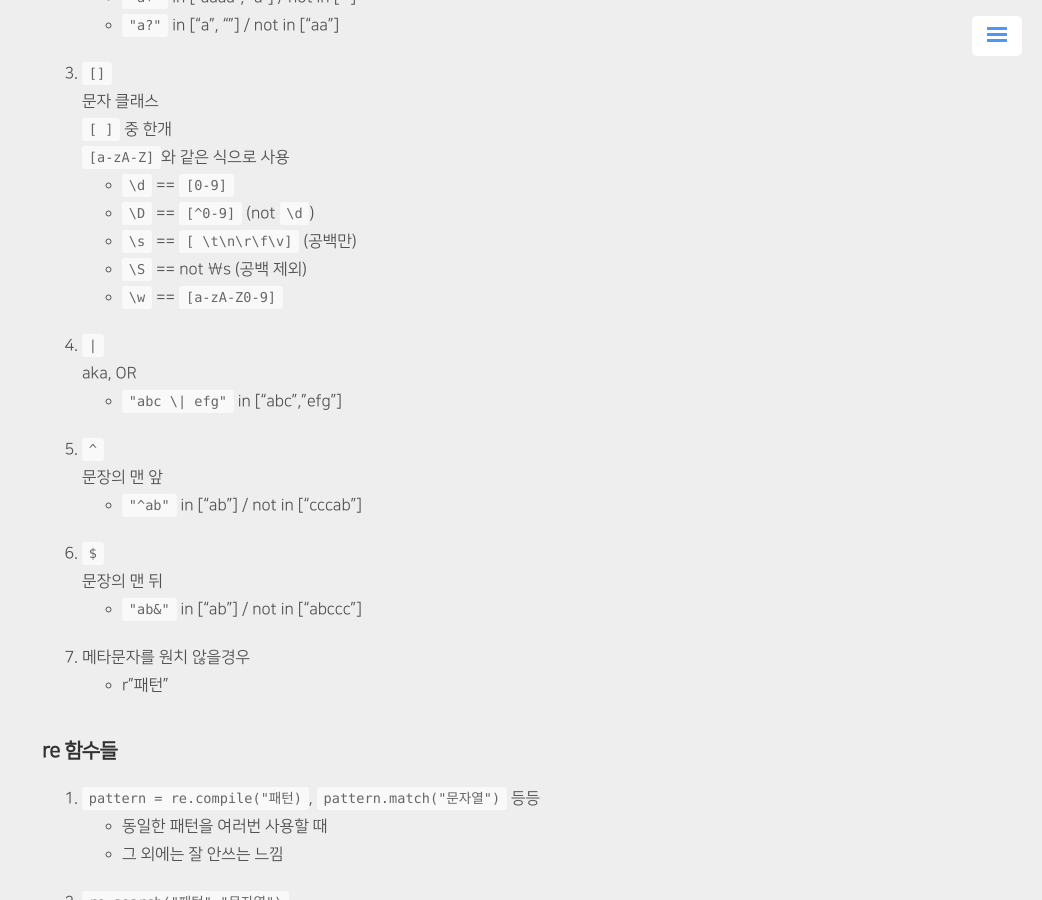
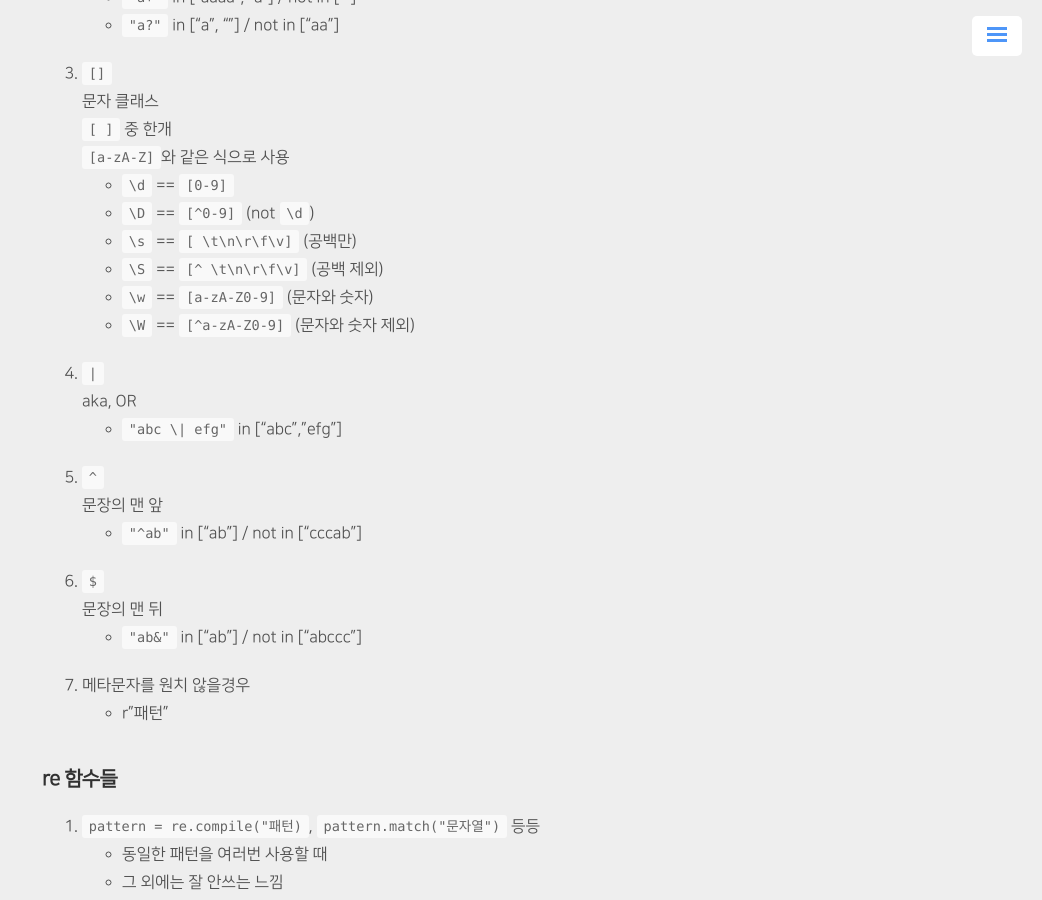
Before and after one commit to ukcastle/ukcastle.github.io, a Jekyll site: the page built from _posts/Python/2021-12-28-re.md, in a window 1280 px wide and 900 px high, scrolled down 742 px. Shown: the whole window, without its empty margins (238-1280 px from the left). Built offline with Jekyll 4.4.1, drawn with Linux system fonts in a browser that asks for light colours; nearby versions of some CDN libraries; comment, search, counter and statistics services are not loaded.

Commit message:
docs :re

```diff
--- a/_posts/Python/2021-12-28-re.md
+++ b/_posts/Python/2021-12-28-re.md
@@ -32,8 +32,9 @@ tag: [Python]
 	- `\d` == `[0-9]`
 	- `\D` == `[^0-9]` (not `\d`)
 	- `\s` == `[ \t\n\r\f\v]` (공백만)
-	- `\S` == not \s (공백 제외)
-	- `\w` == `[a-zA-Z0-9]`
+	- `\S` == `[^ \t\n\r\f\v]` (공백 제외)
+	- `\w` == `[a-zA-Z0-9]` (문자와 숫자)
+	- `\W` == `[^a-zA-Z0-9]` (문자와 숫자 제외)
 
 4. `|`
   aka, OR
```
